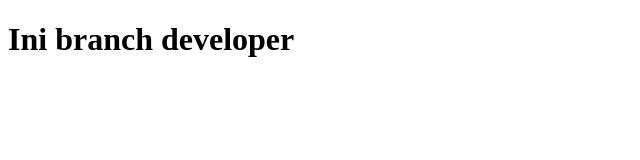
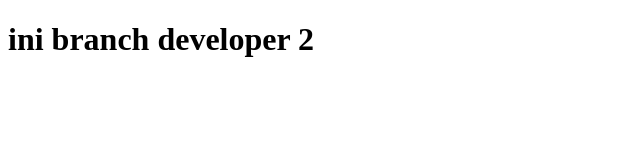
Before and after one commit to rakhma16/latihan, a plain HTML site: page index.html in a window 1280 px wide. Shown: the whole page, without its empty margins (0-640 px from the left). Drawn offline with Linux system fonts and the light colour scheme.

Commit message:
branch developer

```diff
--- a/index.html
+++ b/index.html
@@ -7,6 +7,6 @@
     <title>Document</title>
 </head>
 <body>
-    <h1>Ini branch developer</h1>
+    <h1>ini branch developer 2</h1>
 </body>
 </html>
```
